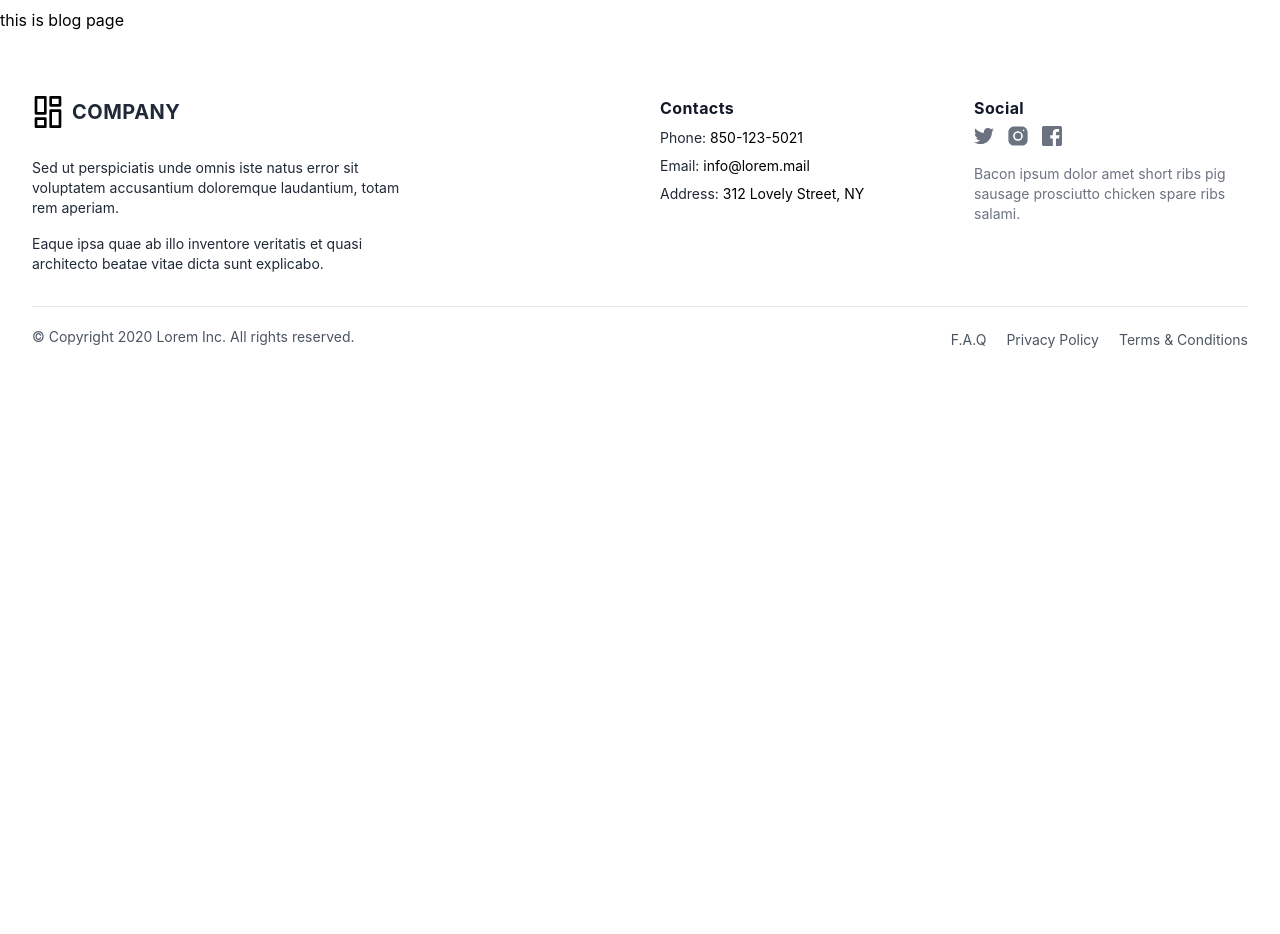
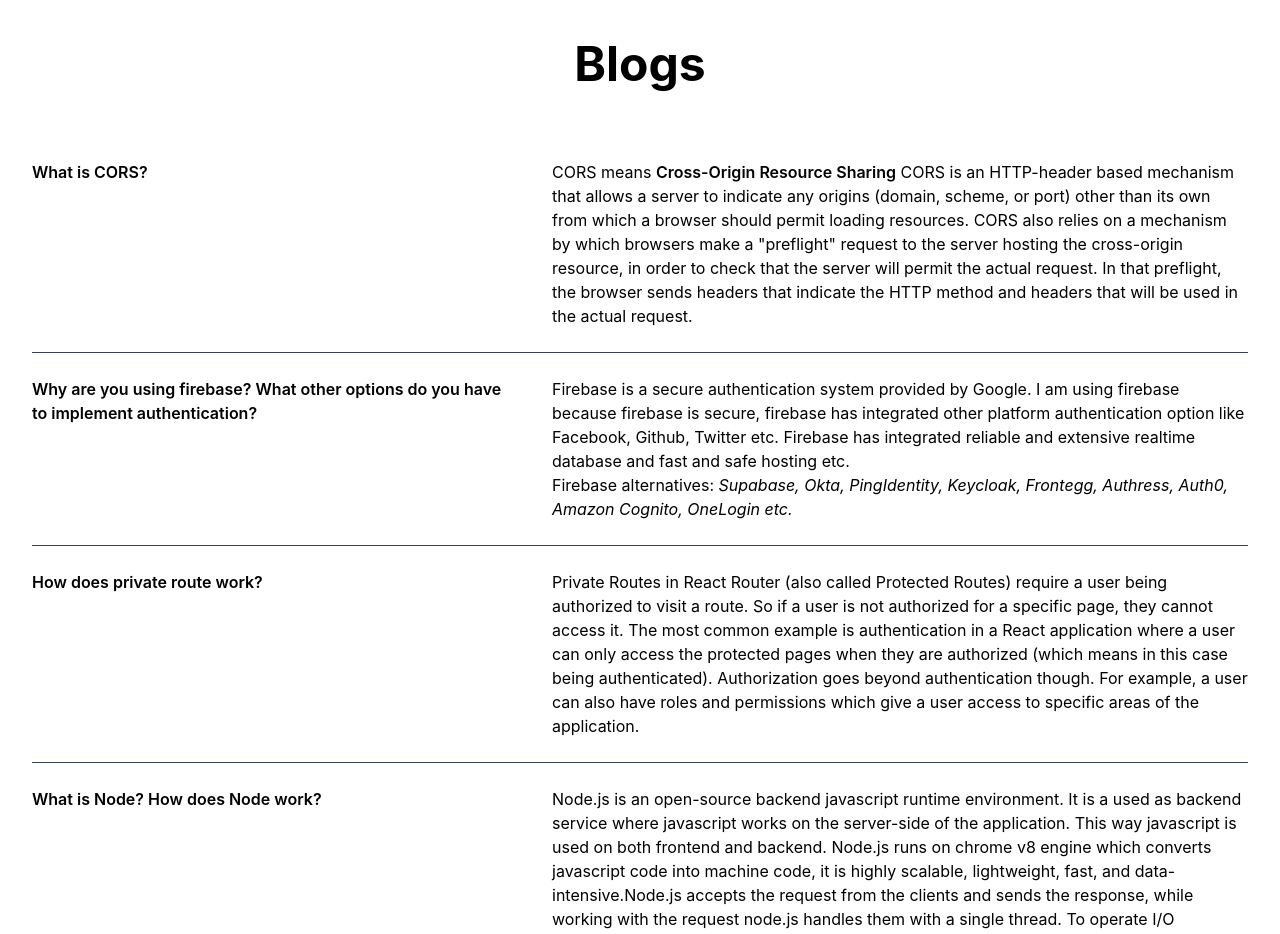
Before and after one commit to codernoyan/programming-library-client, a React (Create React App) app: page /blog in a window 1280 px wide. Shown: the part 80-1014 px from the top of the page. Before the commit the page ends 800 px from the top, so only its background shows below. Built offline with nearby package versions, Linux system fonts and the light colour scheme; no server answers.

Commit message:
added blog questions in blog route

```diff
--- a/src/components/Blog/Blog.js
+++ b/src/components/Blog/Blog.js
@@ -2,9 +2,39 @@ import React from 'react';
 
 const Blog = () => {
   return (
-    <div>
-      <h3>this is blog page</h3>
-    </div>
+    <section className="">
+      <div className="container flex flex-col justify-center px-4 py-8 mx-auto md:p-8">
+        <h2 className="mb-12 text-4xl font-bold leading-none text-center sm:text-5xl">Blogs</h2>
+        <div className="divide-y divide-gray-700">
+          <div className="py-6 space-y-2 md:grid md:grid-cols-12 md:gap-8 md:space-y-0">
+            <h3 className="font-semibold md:col-span-5">What is CORS?</h3>
+            <p className="md:pl-0 md:col-span-7">CORS means <span className="font-semibold">Cross-Origin Resource Sharing</span> CORS is an HTTP-header based mechanism that allows a server to indicate any origins (domain, scheme, or port) other than its own from which a browser should permit loading resources. CORS also relies on a mechanism by which browsers make a "preflight" request to the server hosting the cross-origin resource, in order to check that the server will permit the actual request. In that preflight, the browser sends headers that indicate the HTTP method and headers that will be used in the actual request. </p>
+          </div>
+          <div className="py-6 space-y-2 md:grid md:grid-cols-12 md:gap-8 md:space-y-0">
+            <h3 className="font-semibold md:col-span-5">Why are you using firebase? What other options do you have to implement authentication?</h3>
+            <p className="md:pl-0 md:col-span-7">
+              <span>Firebase is a secure authentication system provided by Google. I am using firebase because firebase is secure, firebase has integrated other platform authentication option like Facebook, Github, Twitter etc. Firebase has integrated reliable and extensive realtime database and fast and safe hosting etc.</span>
+              <span className="block">
+                Firebase alternatives: <em>Supabase, Okta, PingIdentity, Keycloak, Frontegg, Authress, Auth0, Amazon Cognito, OneLogin etc.</em>
+              </span>
+            </p>
+          </div>
+          <div className="py-6 space-y-2 md:grid md:grid-cols-12 md:gap-8 md:space-y-0">
+            <h3 className="font-semibold md:col-span-5">How does private route work?</h3>
+            <p className="md:pl-0 md:col-span-7">Private Routes in React Router (also called Protected Routes) require a user being authorized to visit a route. So if a user is not authorized for a specific page, they cannot access it. The most common example is authentication in a React application where a user can only access the protected pages when they are authorized (which means in this case being authenticated). Authorization goes beyond authentication though. For example, a user can also have roles and permissions which give a user access to specific areas of the application.</p>
+          </div>
+          <div className="py-6 space-y-2 md:grid md:grid-cols-12 md:gap-8 md:space-y-0">
+            <h3 className="font-semibold md:col-span-5">What is Node? How does Node work?</h3>
+            <p className="md:pl-0 md:col-span-7">
+              <span>Node.js is an open-source backend javascript runtime environment. It is a used as backend service where javascript works on the server-side of the application. This way javascript is used on both frontend and backend. Node.js runs on chrome v8 engine which converts javascript code into machine code, it is highly scalable, lightweight, fast, and data-intensive.</span>
+              <span>
+                Node.js accepts the request from the clients and sends the response, while working with the request node.js handles them with a single thread. To operate I/O operations or requests node.js use the concept of threads. Thread is a sequence of instructions that the server needs to perform. It runs parallel on the server to provide the information to multiple clients. Node.js is an event loop single-threaded language. It can handle concurrent requests with a single thread without blocking it for one request. Node.js basically works on two concept - Asynchronous, Non-blocking I/O.
+              </span>
+            </p>
+          </div>
+        </div>
+      </div>
+    </section>
   );
 };
 
--- a/src/components/Header/Header.js
+++ b/src/components/Header/Header.js
@@ -32,8 +32,6 @@ const Header = () => {
         <div className="flex items-center">
           <Link
             to="/"
-            aria-label="Programming Library"
-            title="Programming Library"
             className="inline-flex items-center mr-8"
           >
             <FaEarlybirds className="h-8 w-8" />
@@ -45,8 +43,6 @@ const Header = () => {
             <li>
               <Link
                 to="/courses"
-                aria-label="Our product"
-                title="Our product"
                 className="font-medium tracking-wide text-gray-700 transition-colors duration-200 hover:text-deep-purple-accent-400"
               >
                 Courses
@@ -55,8 +51,6 @@ const Header = () => {
             <li>
               <Link
                 to="/faq"
-                aria-label="Our product"
-                title="Our product"
                 className="font-medium tracking-wide text-gray-700 transition-colors duration-200 hover:text-deep-purple-accent-400"
               >
                 FAQ
@@ -65,8 +59,6 @@ const Header = () => {
             <li>
               <Link
                 to="/blog"
-                aria-label="Product pricing"
-                title="Product pricing"
                 className="font-medium tracking-wide text-gray-700 transition-colors duration-200 hover:text-deep-purple-accent-400"
               >
                 Blog
@@ -116,8 +108,6 @@ const Header = () => {
                 <Link
                   to="/login"
                   className="inline-flex items-center justify-center h-12 px-6 font-medium tracking-wide text-white transition duration-200 rounded shadow-md bg-rose-400 hover:bg-deep-purple-accent-700 focus:shadow-outline focus:outline-none"
-                  aria-label="Login"
-                  title="Login"
                 >
                   Login
                 </Link>
@@ -153,8 +143,6 @@ const Header = () => {
                   <div>
                     <Link
                       to="/"
-                      aria-label="Company"
-                      title="Company"
                       className="inline-flex items-center"
                     >
                       <FaEarlybirds className="h-8 w-8" />
@@ -184,8 +172,6 @@ const Header = () => {
                     <li>
                       <Link
                         to="/courses"
-                        aria-label="Our product"
-                        title="Our product"
                         className="font-medium tracking-wide text-gray-700 transition-colors duration-200 hover:text-deep-purple-accent-400"
                       >
                         Courses
@@ -194,8 +180,6 @@ const Header = () => {
                     <li>
                       <Link
                         to="/faq"
-                        aria-label="Our product"
-                        title="Our product"
                         className="font-medium tracking-wide text-gray-700 transition-colors duration-200 hover:text-deep-purple-accent-400"
                       >
                         FAQ
@@ -204,8 +188,6 @@ const Header = () => {
                     <li>
                       <Link
                         to="/blog"
-                        aria-label="Product pricing"
-                        title="Product pricing"
                         className="font-medium tracking-wide text-gray-700 transition-colors duration-200 hover:text-deep-purple-accent-400"
                       >
                         Blog
@@ -242,8 +224,6 @@ const Header = () => {
                             <button
                               onClick={handleLogOut}
                               className="inline-flex items-center justify-center h-12 px-6 font-medium tracking-wide text-white transition duration-200 rounded shadow-md bg-rose-400 hover:bg-deep-purple-accent-700 focus:shadow-outline focus:outline-none"
-                              aria-label="Log Out"
-                              title="Log Out"
                             >
                               Log out
                             </button>
@@ -252,8 +232,6 @@ const Header = () => {
                           <Link
                             to="/login"
                             className="inline-flex items-center justify-center h-12 px-6 font-medium tracking-wide text-white transition duration-200 rounded shadow-md bg-rose-400 hover:bg-deep-purple-accent-700 focus:shadow-outline focus:outline-none"
-                            aria-label="Login"
-                            title="Login"
                           >
                             Login
                           </Link>
--- a/src/components/NotFound/NotFound.js
+++ b/src/components/NotFound/NotFound.js
@@ -3,7 +3,7 @@ import { Link } from 'react-router-dom';
 
 const NotFound = () => {
   return (
-    <section className="flex items-center h-full p-16 dark:bg-gray-900 dark:text-gray-100">
+    <section className="flex items-center h-full p-16">
       <div className="container flex flex-col items-center justify-center px-5 mx-auto my-8">
         <div className="max-w-md text-center">
           <h2 className="mb-8 font-extrabold text-9xl dark:text-gray-600">
@@ -11,7 +11,7 @@ const NotFound = () => {
           </h2>
           <p className="text-2xl font-semibold md:text-3xl">Sorry, we couldn't find this page.</p>
           <p className="mt-4 mb-8 dark:text-gray-400">But dont worry, you can find plenty of other things on our homepage.</p>
-          <Link rel="noopener noreferrer" to="/" className="px-8 py-3 font-semibold rounded dark:bg-violet-400 dark:text-gray-900">Back to homepage</Link>
+          <Link rel="noopener noreferrer" to="/" className="px-8 py-3 font-semibold rounded bg-rose-400 text-white">Back to homepage</Link>
         </div>
       </div>
     </section>
```
